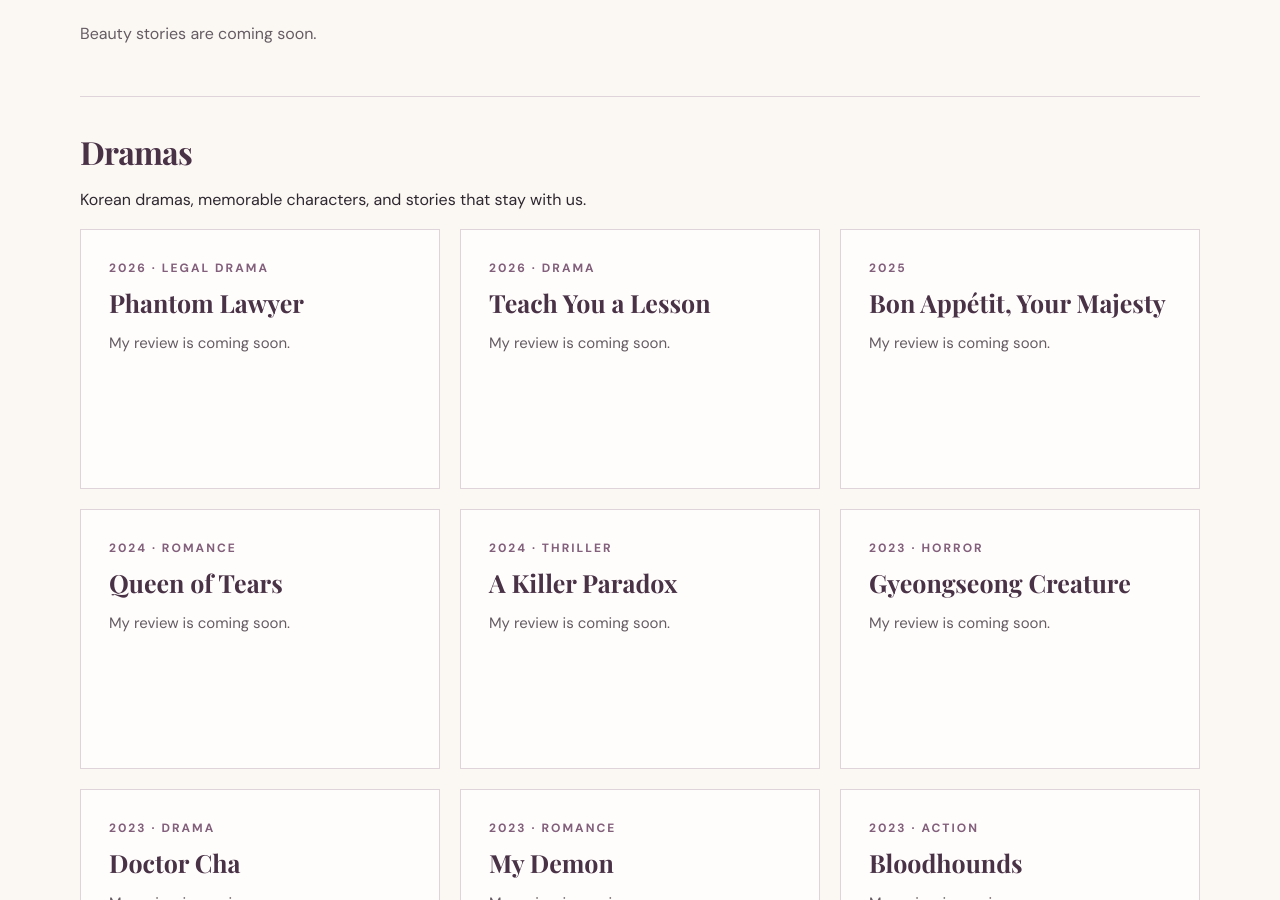
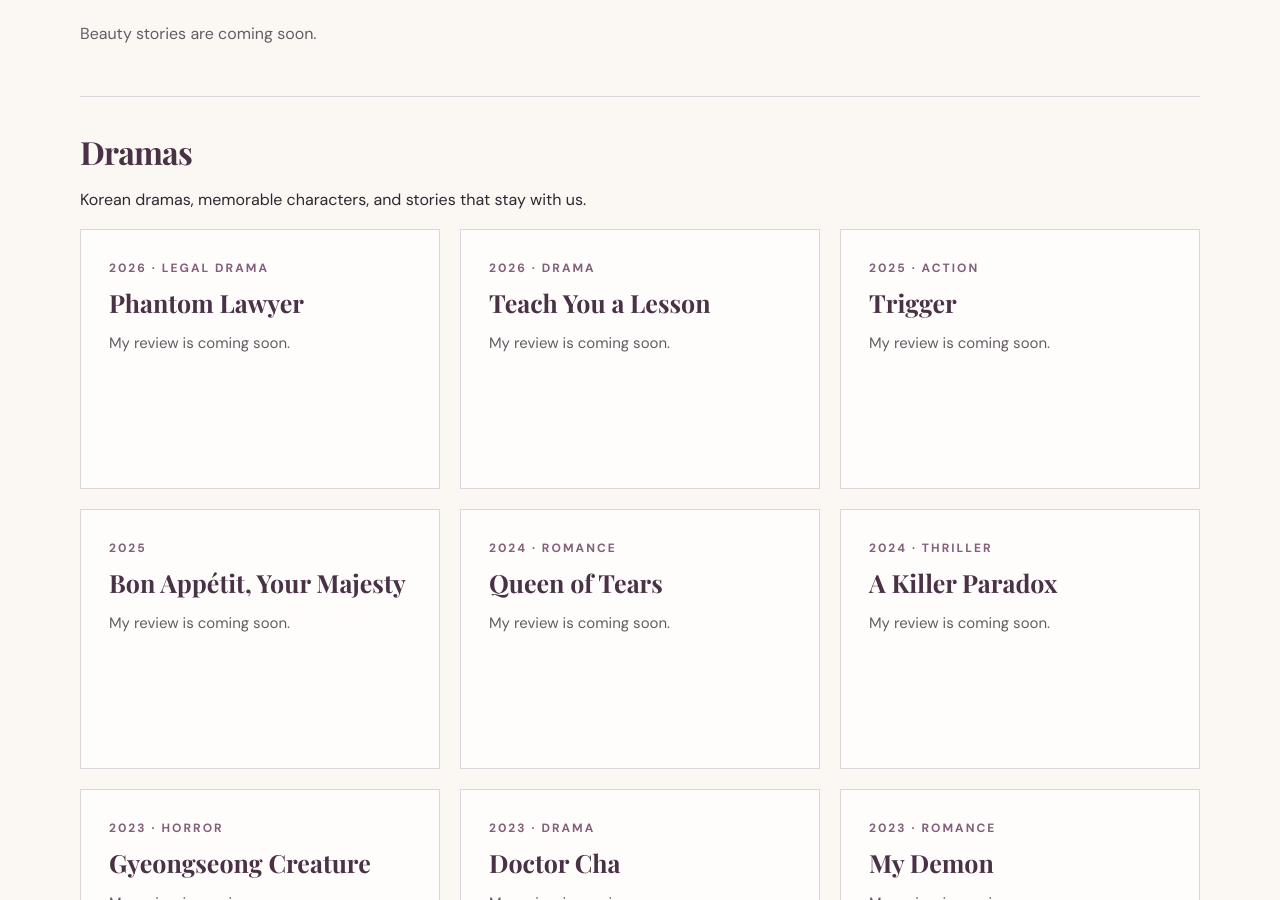
Before and after one commit to lydiarim22-coder/mindoflydia, a Jekyll site: the page built from korean-culture.html, in a window 1280 px wide and 900 px high, scrolled down 934 px. Built offline with Jekyll 4.4.1, drawn with Linux system fonts in a browser that asks for light colours; some web fonts are replaced.

Commit message:
Add Trigger to Korean Culture dramas

```diff
--- a/_data/korean_culture_items.yml
+++ b/_data/korean_culture_items.yml
@@ -230,3 +230,9 @@
   genre: Horror
   topic: dramas
   note: "My review is coming soon."
+
+- title: "Trigger"
+  year: 2025
+  genre: Action
+  topic: dramas
+  note: "My review is coming soon."
```
